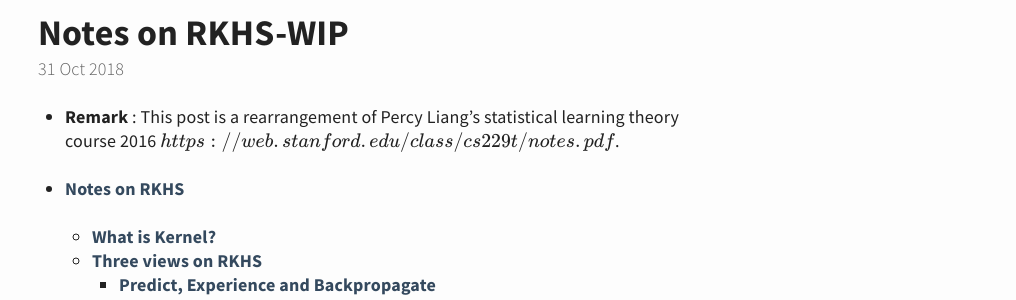
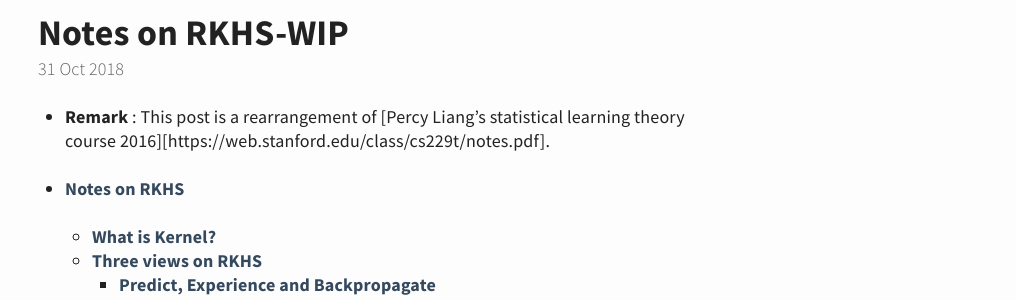
Before and after one commit to edmophia/edmophia.github.io, a Jekyll site: the page built from _posts/RKHS/2018-10-31-Notes on RKHS.md, in a window 1280 px wide and 900 px high. Shown: the part 182-482 px from the top of the window, without its empty margins (264-1280 px from the left). Built offline with Jekyll 4.4.1, drawn with Linux system fonts in a browser that asks for light colours; formulas are drawn with MathJax 3; a script that is not in the unit is left out.

Commit message:
no message

```diff
--- a/_posts/RKHS/2018-10-31-Notes on RKHS.md
+++ b/_posts/RKHS/2018-10-31-Notes on RKHS.md
@@ -8,7 +8,7 @@ mathjax: true
 
 ---
 
-* **Remark** : This post is a rearrangement of Percy Liang's statistical learning theory course 2016 (https://web.stanford.edu/class/cs229t/notes.pdf).
+* **Remark** : This post is a rearrangement of [Percy Liang's statistical learning theory course 2016][https://web.stanford.edu/class/cs229t/notes.pdf].
 
 - [Notes on RKHS](#notes-on-rkhs)
   * [What is Kernel?](#what-is-kernel-)
```
